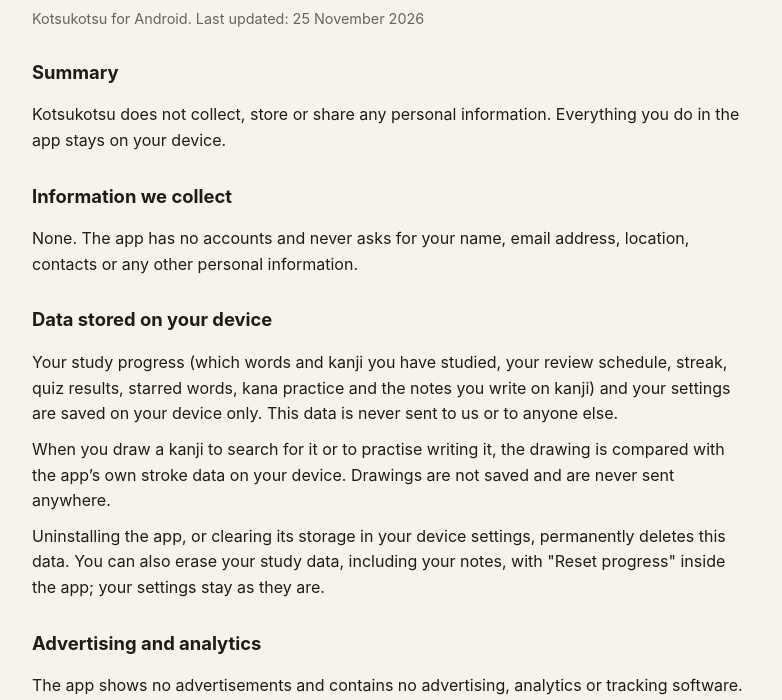
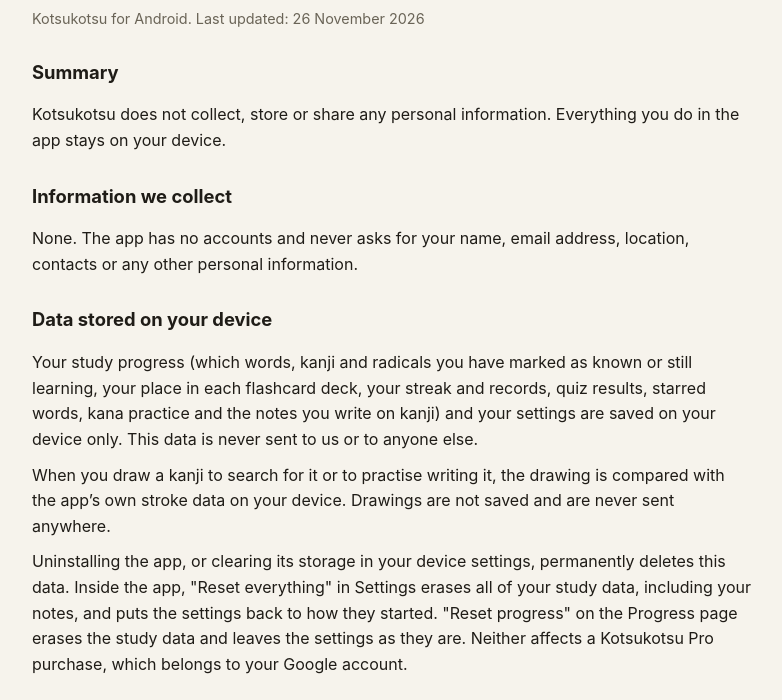
Before and after one commit to VishnuPJ/kaizen-jlpt-privacy, a plain HTML site: page index.html in a window 1280 px wide. Shown: the part 100-800 px from the top of the page, without its empty margins (248-1030 px from the left). Drawn offline with Linux system fonts and the light colour scheme.

Commit message:
Update privacy policy: flashcard marks, Reset everything, no vibration permission
Matches docs/privacy.html in the app at commit 49b06c9.

Co-Authored-By: Claude Fable 5.2 <noreply@anthropic.com>

```diff
--- a/index.html
+++ b/index.html
@@ -33,7 +33,7 @@
 </head>
 <body>
     <h1>Privacy Policy</h1>
-    <p class="updated">Kotsukotsu for Android. Last updated: 25 November 2026</p>
+    <p class="updated">Kotsukotsu for Android. Last updated: 26 November 2026</p>
 
     <h2>Summary</h2>
     <p>Kotsukotsu does not collect, store or share any personal information. Everything you do in the app stays on your device.</p>
@@ -42,9 +42,9 @@
     <p>None. The app has no accounts and never asks for your name, email address, location, contacts or any other personal information.</p>
 
     <h2>Data stored on your device</h2>
-    <p>Your study progress (which words and kanji you have studied, your review schedule, streak, quiz results, starred words, kana practice and the notes you write on kanji) and your settings are saved on your device only. This data is never sent to us or to anyone else.</p>
+    <p>Your study progress (which words, kanji and radicals you have marked as known or still learning, your place in each flashcard deck, your streak and records, quiz results, starred words, kana practice and the notes you write on kanji) and your settings are saved on your device only. This data is never sent to us or to anyone else.</p>
     <p>When you draw a kanji to search for it or to practise writing it, the drawing is compared with the app’s own stroke data on your device. Drawings are not saved and are never sent anywhere.</p>
-    <p>Uninstalling the app, or clearing its storage in your device settings, permanently deletes this data. You can also erase your study data, including your notes, with "Reset progress" inside the app; your settings stay as they are.</p>
+    <p>Uninstalling the app, or clearing its storage in your device settings, permanently deletes this data. Inside the app, "Reset everything" in Settings erases all of your study data, including your notes, and puts the settings back to how they started. "Reset progress" on the Progress page erases the study data and leaves the settings as they are. Neither affects a Kotsukotsu Pro purchase, which belongs to your Google account.</p>
 
     <h2>Advertising and analytics</h2>
     <p>The app shows no advertisements and contains no advertising, analytics or tracking software.</p>
@@ -57,7 +57,6 @@
 
     <h2>Permissions</h2>
     <ul>
-        <li><strong>Vibration:</strong> for a short buzz when you answer.</li>
         <li><strong>Network access and billing:</strong> used only to talk to Google Play about the optional Kotsukotsu Pro purchase. Studying works fully offline and no study data is sent anywhere.</li>
     </ul>
     <p>Words are read aloud by the text-to-speech engine already installed on your device.</p>
```
Also changed, not shown: privacy.html (+3 -4 lines).
